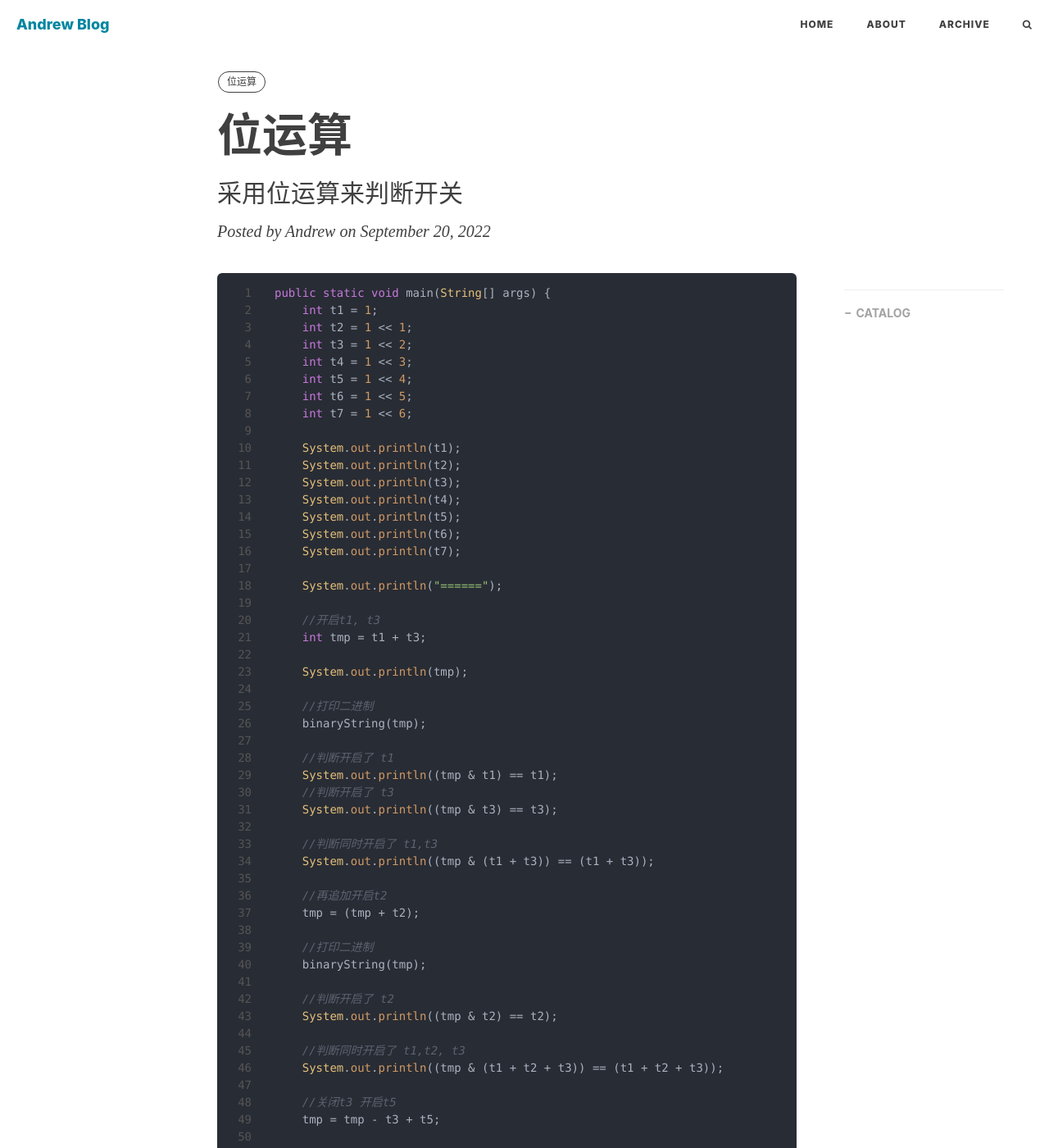
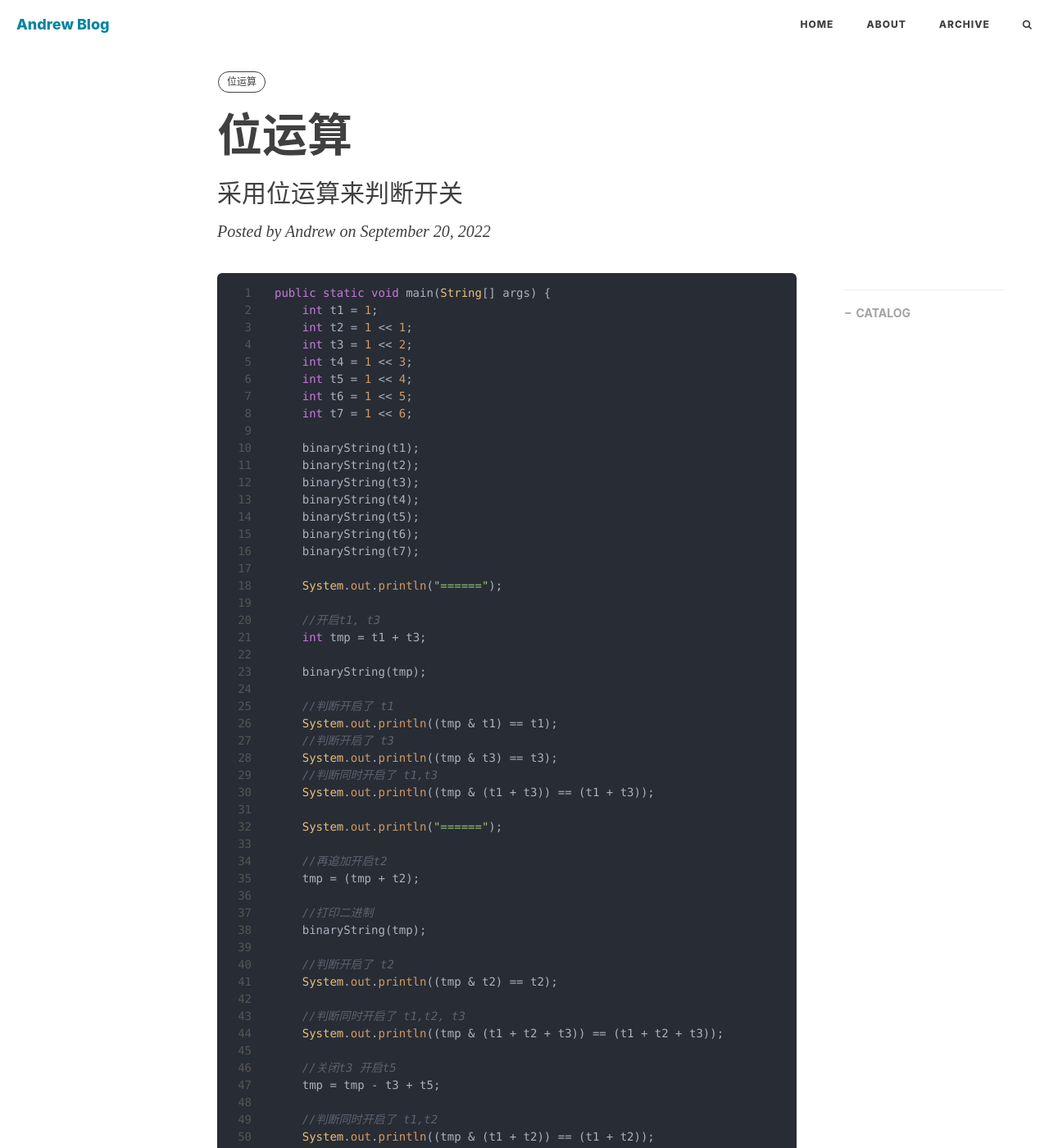
Before and after one commit to gzdzss/zhouyanjie.github.io, a Jekyll site: the page built from _posts/2022-09-20-bit-operation.md, in a window 1280 px wide and 1400 px high. Shown: the whole window at 82% size. Built offline with Jekyll 4.4.1, drawn with Linux system fonts in a browser that asks for light colours; nearby versions of some CDN libraries; comment, search, counter and statistics services are not loaded; some of the changed text lies outside the part shown.

Commit message:
bit operation

````diff
--- a/_posts/2022-09-20-bit-operation.md
+++ b/_posts/2022-09-20-bit-operation.md
@@ -20,31 +20,29 @@
     int t6 = 1 << 5;
     int t7 = 1 << 6;
 
-    System.out.println(t1);
-    System.out.println(t2);
-    System.out.println(t3);
-    System.out.println(t4);
-    System.out.println(t5);
-    System.out.println(t6);
-    System.out.println(t7);
+    binaryString(t1);
+    binaryString(t2);
+    binaryString(t3);
+    binaryString(t4);
+    binaryString(t5);
+    binaryString(t6);
+    binaryString(t7);
 
     System.out.println("======");
 
     //开启t1, t3
     int tmp = t1 + t3;
 
-    System.out.println(tmp);
-
-    //打印二进制
     binaryString(tmp);
 
     //判断开启了 t1
     System.out.println((tmp & t1) == t1);
     //判断开启了 t3
     System.out.println((tmp & t3) == t3);
-
     //判断同时开启了 t1,t3
     System.out.println((tmp & (t1 + t3)) == (t1 + t3));
+
+    System.out.println("======");
 
     //再追加开启t2
     tmp = (tmp + t2);
@@ -78,33 +76,29 @@
  * @param num
  */
 public static void binaryString(int num) {
-    System.out.println("======");
-    System.out.println(Integer.toBinaryString(num));
-    System.out.println("======");
+    String binaryString = Integer.toBinaryString(num);
+    System.out.println(num + " -> " + binaryString);
 }
+
 ```
 
 > 输出结果
 
 ```text
-1
-2
-4
-8
-16
-32
-64
+1 -> 1
+2 -> 10
+4 -> 100
+8 -> 1000
+16 -> 10000
+32 -> 100000
+64 -> 1000000
 ======
-5
-======
-101
-======
+5 -> 101
 true
 true
 true
 ======
-111
-======
+7 -> 111
 true
 true
 true
````
